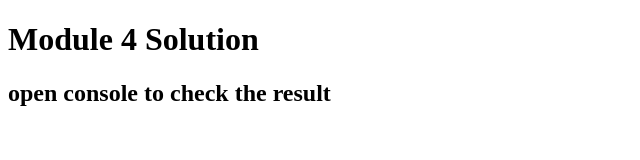
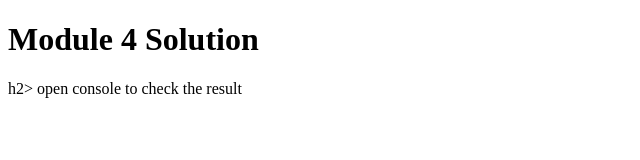
Before and after one commit to sushilsinghrathour/sushilsinghrathour.github.io, a plain HTML site: page week 4/index.html in a window 1280 px wide. Shown: the whole page, without its empty margins (0-640 px from the left). Drawn offline with Linux system fonts and the light colour scheme.

Commit message:
module 4

```diff
--- a/week 4/index.html
+++ b/week 4/index.html
@@ -13,6 +13,6 @@
 </head>
 <body>
   <h1> Module 4 Solution</h1>
-  <h2> open console to check the result </h2>
+   h2> open console to check the result </h2>
 </body>
 </html>
```
